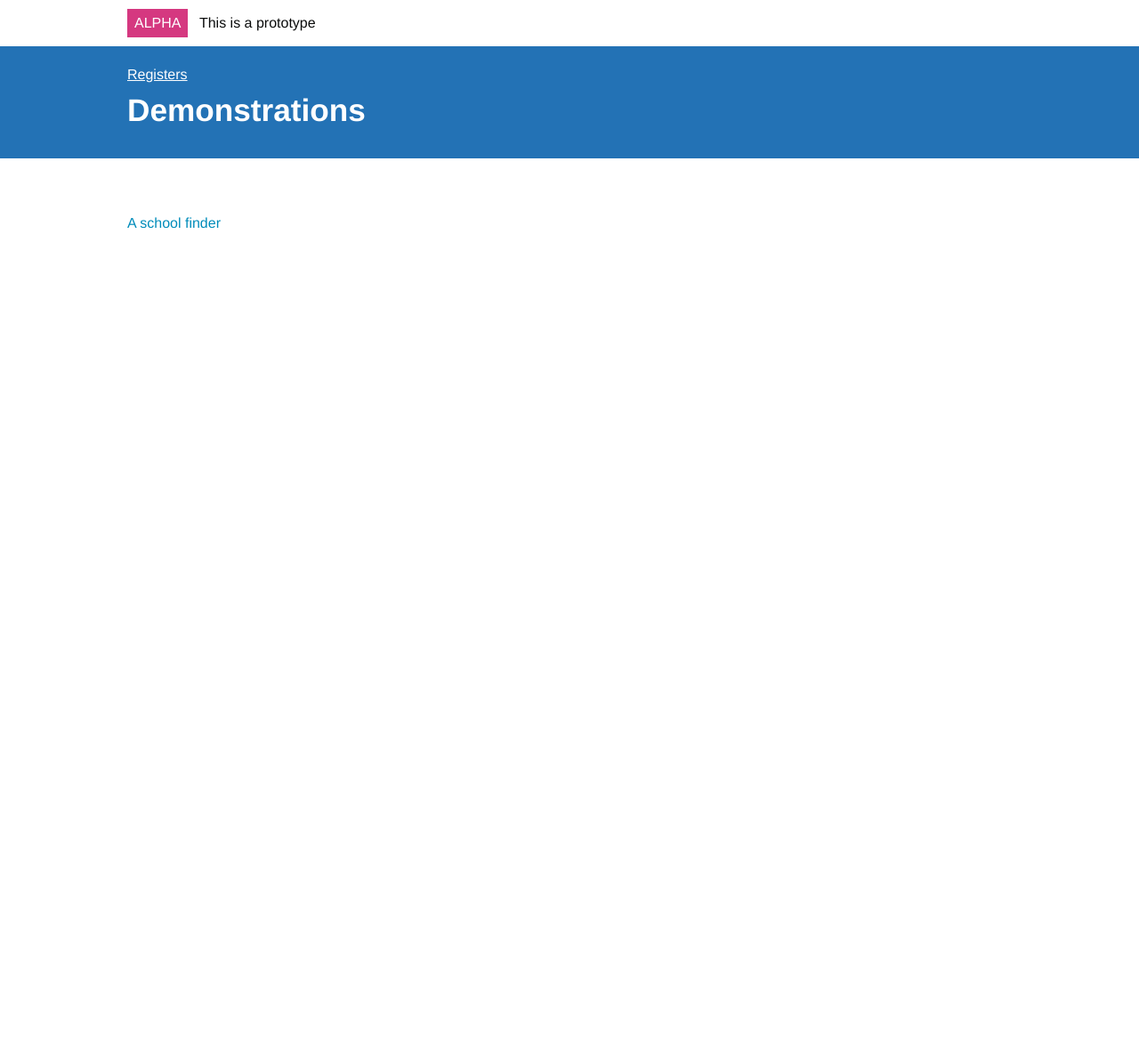
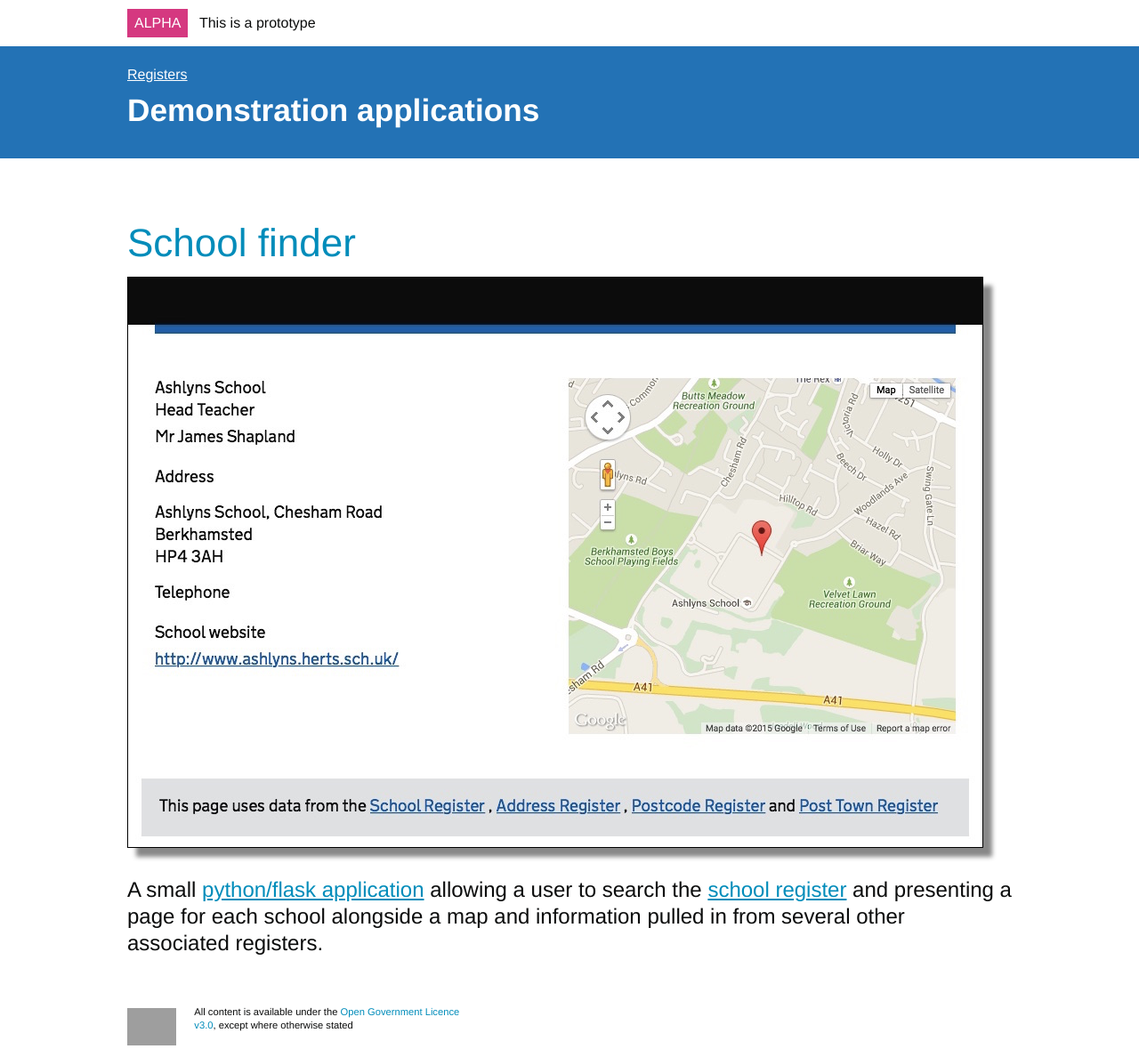
Before and after one commit to openregister/www, a Flask app: page /demo in a window 1280 px wide. Shown: the whole page at 89% size. Before the commit the page ends 257 px from the top, so only its background shows below. Run offline with Flask 2, Linux system fonts and the light colour scheme; grey boxes are pictures that could not be loaded.

Commit message:
Added schools demo screenshot

```diff
--- a/static/css/main.css
+++ b/static/css/main.css
@@ -133,12 +133,14 @@ strong {
   line-height: 1;
 }
 
-.blurb p {
+.blurb p,
+.gallery p {
   font-size: 1.5rem;
   line-height: 1.25;
 }
 
-.blurb a {
+.blurb a,
+.gallery p a {
   text-decoration: underline;
 }
 
@@ -163,3 +165,9 @@ strong {
   margin-left: -10px;
   line-height: 0.9rem;
 }
+
+.gallery img {
+  border: 1px solid black;
+  box-shadow: 10px 10px 5px #888888;
+  margin-bottom: 2em;
+}
--- a/templates/demo.html
+++ b/templates/demo.html
@@ -1,5 +1,5 @@
 {% extends "base.html" %}
-{% block title %}Demonstrations{% endblock%}
+{% block title %}Demonstration applications{% endblock%}
 {% block content %}
 
 <div class="header-wrapper">
@@ -7,16 +7,19 @@
     <header class="docs">
       <div class="large-12 columns">
         <a href="/">Registers</a>
-        <h1>Demonstrations</h1>
+        <h1>Demonstration applications</h1>
       </div>
     </header>
   </div>
 </div>
 
-<div class="row">
-  <div class="large-9 columns">
-    <p><a href="http://school-service.herokuapp.com/">A school finder</a></p>
+<div class="row gallery">
+  <div class="large-12 columns">
+    <h1><a href="http://school-service.herokuapp.com/">School finder</a></h1>
+    <a href="http://school-service.herokuapp.com/"><img src="/static/images/demo/school-finder.jpg"></a>
+    <p>A small <a href="https://github.com/openregister/schools">python/flask application</a> allowing a user to search the <a href="http://school.openregister.org">school register</a> and presenting a page for each school alongside a map and information pulled in from several other associated registers.</p>
   </div>
 </div>
 
+{% include 'footer.html' %}
 {%  endblock %}
```
Also changed, not shown: static/images/demo/school-finder.jpg (added).
